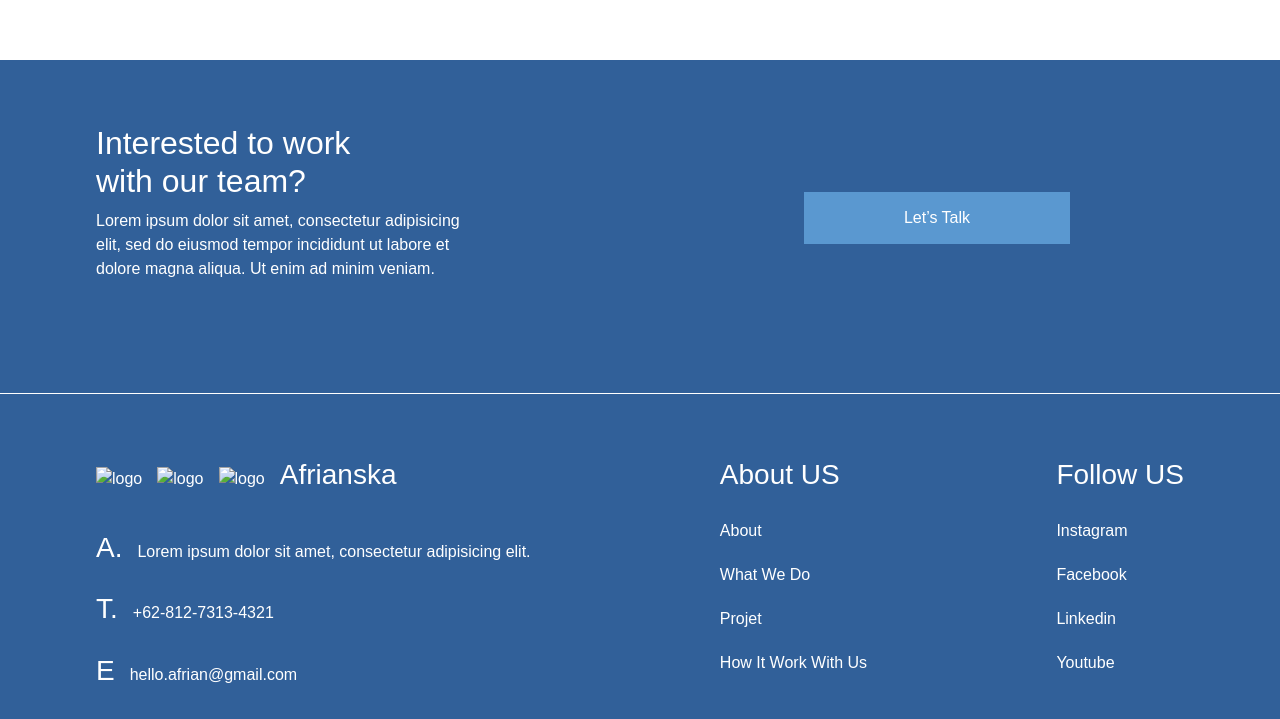
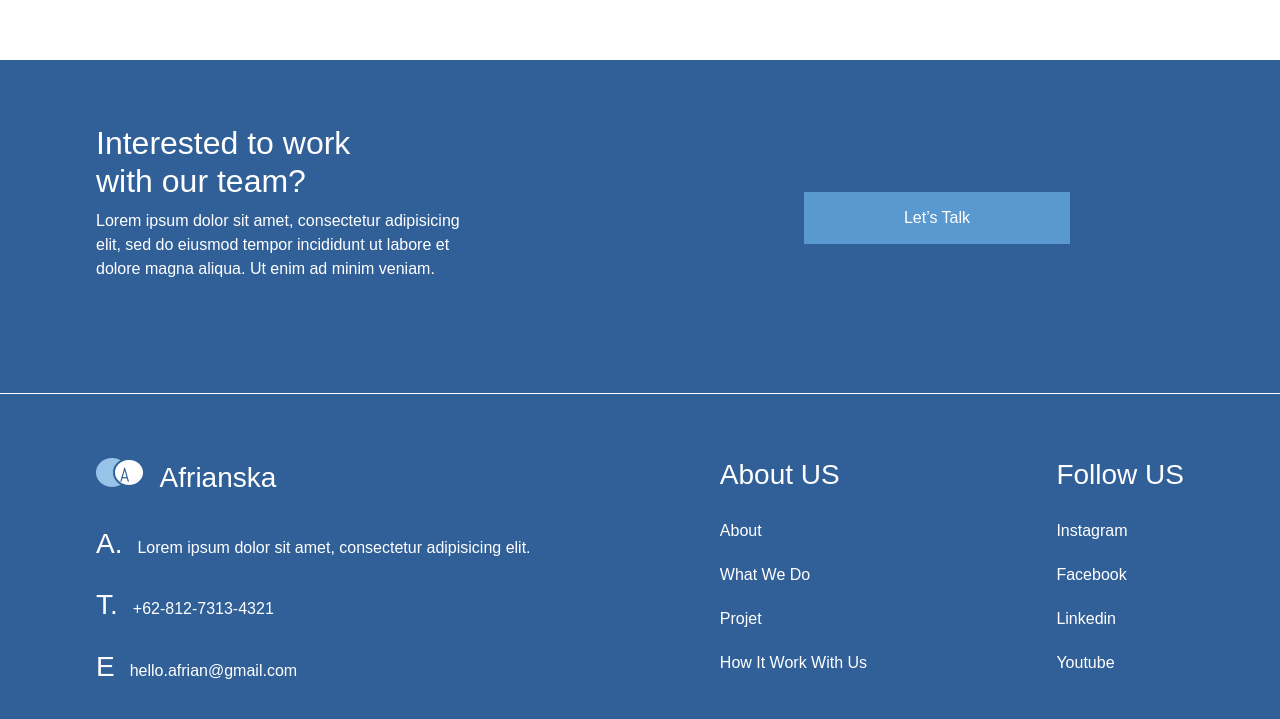
Before and after one commit to jorgeffmeza/g18, a plain HTML site: page semana4/bootstrap/index.html in a window 1280 px wide. Shown: the part 181-900 px from the top of the page. Drawn offline with nearby package versions, Linux system fonts and the light colour scheme.

Commit message:
finalizado

```diff
--- a/semana4/bootstrap/bootstrap.css
+++ b/semana4/bootstrap/bootstrap.css
@@ -12,6 +12,16 @@
     display: flex;
     align-items: center;
 }
+
+.content-footer  .logo2{
+    margin-left: -1.9rem;
+}
+.content-footer  .logo3{
+  position: absolute;
+  margin-left: 1.5rem;
+  margin-top: 0.6rem;
+}
+
 
 .footer  .content-footer{
     margin-top: 3rem;
--- a/semana4/bootstrap/index.html
+++ b/semana4/bootstrap/index.html
@@ -46,9 +46,9 @@
           <div class="col-footer">
             <div>
               <div class="logo-main">
-                <img src="./src/" alt="logo" class="logo1" />
-                <img src="./src/" alt="logo" class="logo2" />
-                <img src="./src/" alt="logo" class="logo3" />
+                <img src="./src/Ellipse.png" alt="logo1" class="logo1" />
+                <img src="./src/Ellipse1.png" alt="logo2" class="logo2" />
+                <img src="./src/A.png" alt="logo3" class="logo3" />
               </div>
               <h3>Afrianska</h3>
             </div>
--- /dev/null
+++ b/semana4/sass/main.scss
@@ -0,0 +1,13 @@
+body{
+    background-color: green;
+}
+
+.cuadrado{
+    width: 300px;
+    height: 300px;
+    background-color: blue;
+}
+
+.body{
+    background-color: red;
+}
```
Also changed, not shown: semana4/sass/sass.html (added, +16 -0 lines), semana4/bootstrap/src/A.png (added), semana4/bootstrap/src/Ellipse.png (added), semana4/bootstrap/src/Ellipse1.png (added), semana4/sass/main.css (added), semana4/sass/variables.css (added), semana4/sass/variables.scss (added), 2 other files.
